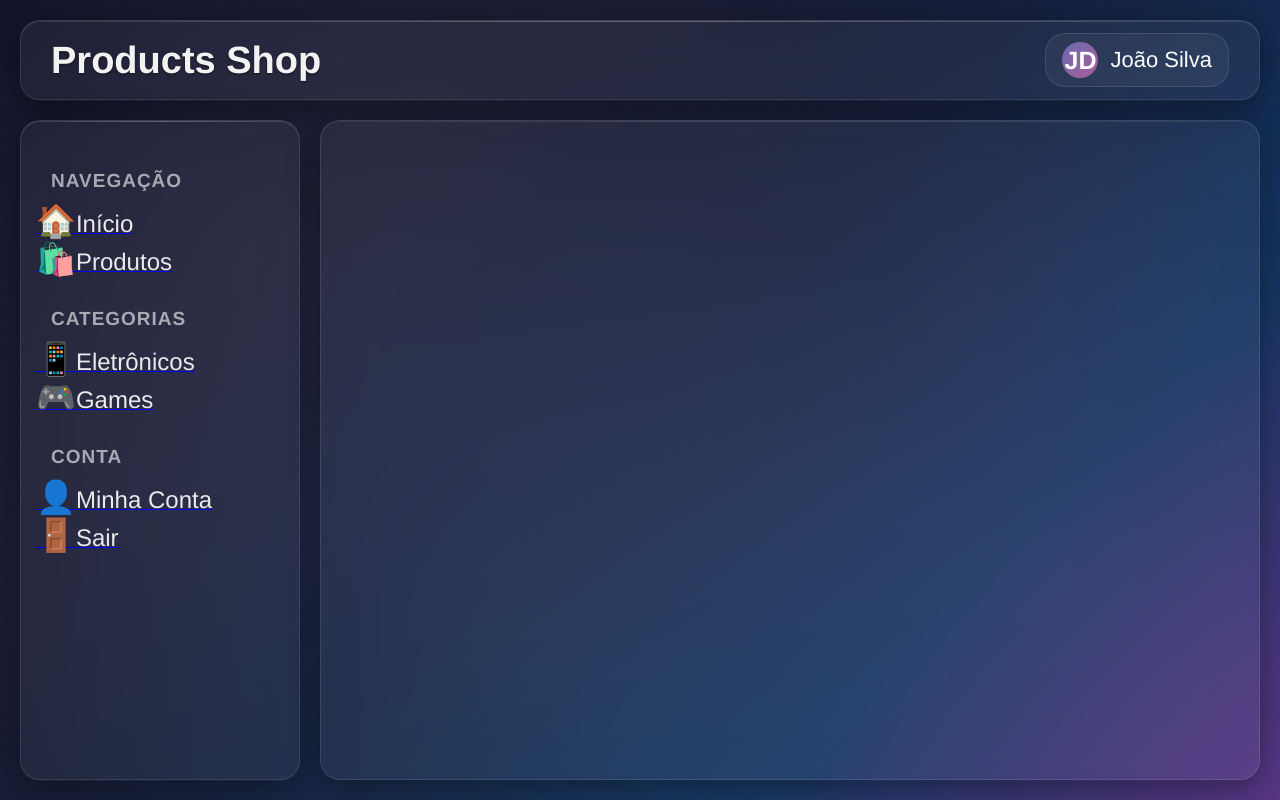
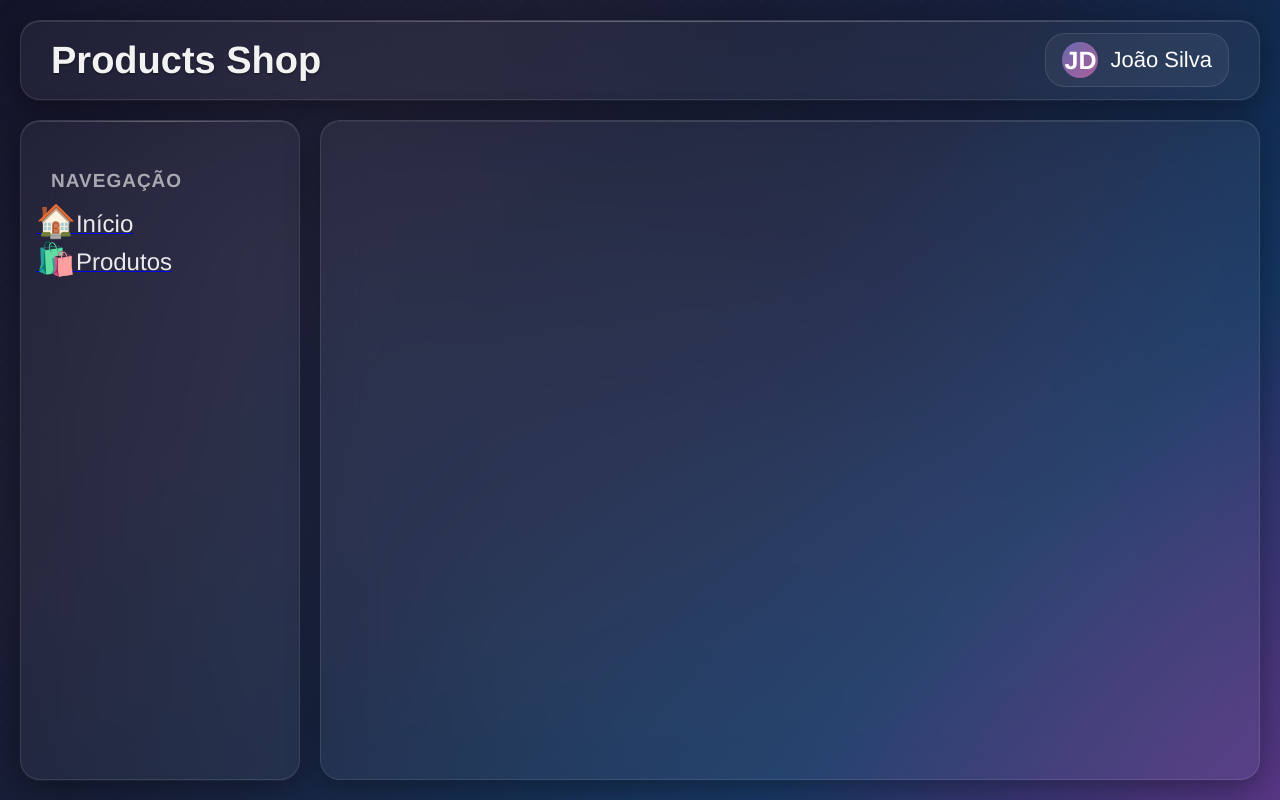
Before and after one commit to GuilhermeVFSousa/lato-sensu-products-shop, a React (Create React App) app: page / in a window 1280 px wide. Built offline with nearby package versions, Linux system fonts and the light colour scheme.

Commit message:
edit readme

```diff
--- a/src/pages/MainPage/MainPage.tsx
+++ b/src/pages/MainPage/MainPage.tsx
@@ -79,20 +79,6 @@ export const MainPage: React.FC = () => {
                 { id: 'home', icon: '🏠', text: 'Início', route: '/home' },
                 { id: 'products', icon: '🛍️', text: 'Produtos', route: '/products' }
             ]
-        },
-        {
-            title: 'Categorias',
-            items: [
-                { id: 'electronics', icon: '📱', text: 'Eletrônicos', route: '/home' },
-                { id: 'games', icon: '🎮', text: 'Games', route: '/home' },
-            ]
-        },
-        {
-            title: 'Conta',
-            items: [
-                { id: 'account', icon: '👤', text: 'Minha Conta', route: '/home' },
-                { id: 'logout', icon: '🚪', text: 'Sair', route: '/home' },
-            ]
         }
     ];
 
```
Also changed, not shown: 1 other file (tests, documents, lock files or other folders).
